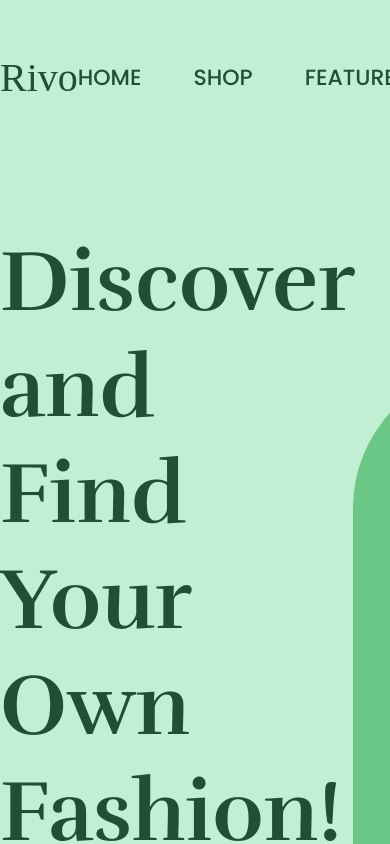
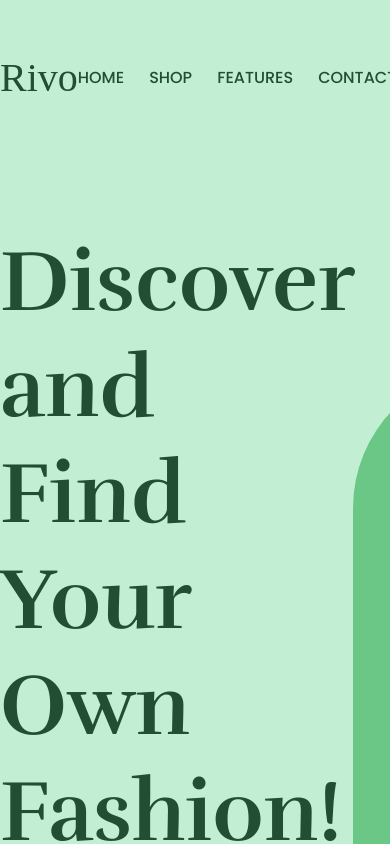
Before and after one commit to Level0n/Rivo, a React (Vite) app: page / in a window 390 px wide. Shown: the top 844 px of the page. Built offline with nearby package versions, Linux system fonts and the light colour scheme; a web font is replaced by a local one.

Commit message:
12.11.2026

```diff
--- a/src/styles/buttons.css
+++ b/src/styles/buttons.css
@@ -65,3 +65,10 @@
   border: none;
   cursor: pointer;
 }
+
+@media (max-width: 900px) {
+  .header-button {
+    font-size: 16px;
+    padding: 7px 20px;
+  }
+}
--- a/src/styles/header/header_top.css
+++ b/src/styles/header/header_top.css
@@ -55,3 +55,33 @@
 .header-links-right-bucket-svg:hover path {
   fill: #000000;
 }
+
+@media (max-width: 1100px) {
+  .header-links {
+    gap: 50px;
+  }
+}
+
+@media (max-width: 900px) {
+  .header-links {
+    gap: 25px;
+  }
+
+  .header-links-nav {
+    gap: 25px;
+  }
+
+  .header-links-nav-link {
+    font-size: 16px;
+  }
+
+  .header-links-right {
+    gap: 25px;
+  }
+
+  .header-links-right-bucket,
+  .header-links-right-bucket-svg {
+    width: 20px;
+    height: 20px;
+  }
+}
```
